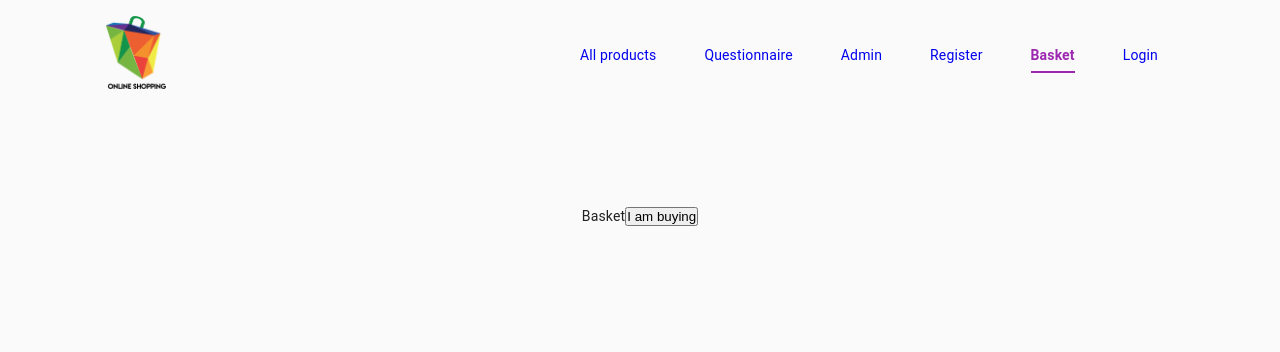
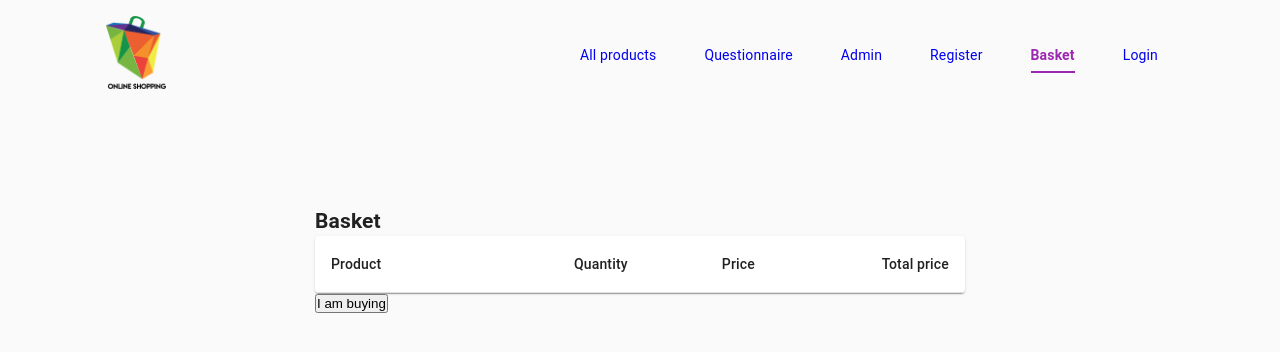
Before and after one commit to JoAn9/shop, a React (Create React App) app in the folder client/: page /basket in a window 1280 px wide. Shown: the top 352 px of the page. Built offline with nearby package versions, Linux system fonts and the light colour scheme; the HTML template or start-up script is replaced by a standard one.

Commit message:
Basket table

```diff
--- a/client/src/components/Basket.js
+++ b/client/src/components/Basket.js
@@ -1,7 +1,27 @@
-import React from 'react';
-import axios from 'axios';
+import React, { Fragment } from 'react';
+import { connect } from 'react-redux';
+import { makeStyles } from '@material-ui/core/styles';
+import Table from '@material-ui/core/Table';
+import TableBody from '@material-ui/core/TableBody';
+import TableCell from '@material-ui/core/TableCell';
+import TableContainer from '@material-ui/core/TableContainer';
+import TableHead from '@material-ui/core/TableHead';
+import TableRow from '@material-ui/core/TableRow';
+import Paper from '@material-ui/core/Paper';
+import IconButton from '@material-ui/core/IconButton';
+import RemoveCircleOutlinedIcon from '@material-ui/icons/RemoveCircleOutlined';
+import AddCircleOutlinedIcon from '@material-ui/icons/AddCircleOutlined';
+import { addQuantity, removeQuantity } from '../actions/basket';
 
-function Basket() {
+const useStyles = makeStyles({
+  table: {
+    minWidth: 650,
+  },
+});
+
+function Basket({ basketProducts, addQuantity, removeQuantity }) {
+  const classes = useStyles();
+
   const confirmPurchase = async () => {
     // const config = {
     //   headers: {
@@ -16,12 +36,59 @@ function Basket() {
     //   console.log(err);
     // }
   };
+
   return (
     <div>
-      Basket
+      <h2>Basket</h2>
+      <TableContainer component={Paper}>
+        <Table className={classes.table} aria-label="basket">
+          <TableHead>
+            <TableRow>
+              <TableCell>Product</TableCell>
+              <TableCell align="right">Quantity</TableCell>
+              <TableCell align="right">Price</TableCell>
+              <TableCell align="right">Total price</TableCell>
+            </TableRow>
+          </TableHead>
+          <TableBody>
+            {basketProducts.map(item => (
+              <TableRow key={item._id}>
+                <TableCell component="th" scope="row">
+                  {item.title}
+                </TableCell>
+                <TableCell align="right">
+                  <IconButton
+                    aria-label="remove"
+                    onClick={() => removeQuantity(item)}
+                  >
+                    <RemoveCircleOutlinedIcon />
+                  </IconButton>
+                  {item.quantity}
+                  <IconButton
+                    aria-label="add"
+                    onClick={() => addQuantity(item)}
+                  >
+                    <AddCircleOutlinedIcon />
+                  </IconButton>
+                </TableCell>
+                <TableCell align="right">{item.price}</TableCell>
+                <TableCell align="right">
+                  {(item.quantity * item.price).toFixed(2)}
+                </TableCell>
+              </TableRow>
+            ))}
+          </TableBody>
+        </Table>
+      </TableContainer>
       <button onClick={confirmPurchase}>I am buying</button>
     </div>
   );
 }
 
-export default Basket;
+const mapStateToProps = state => ({
+  basketProducts: state.basket.products,
+});
+
+export default connect(mapStateToProps, { addQuantity, removeQuantity })(
+  Basket
+);
```
